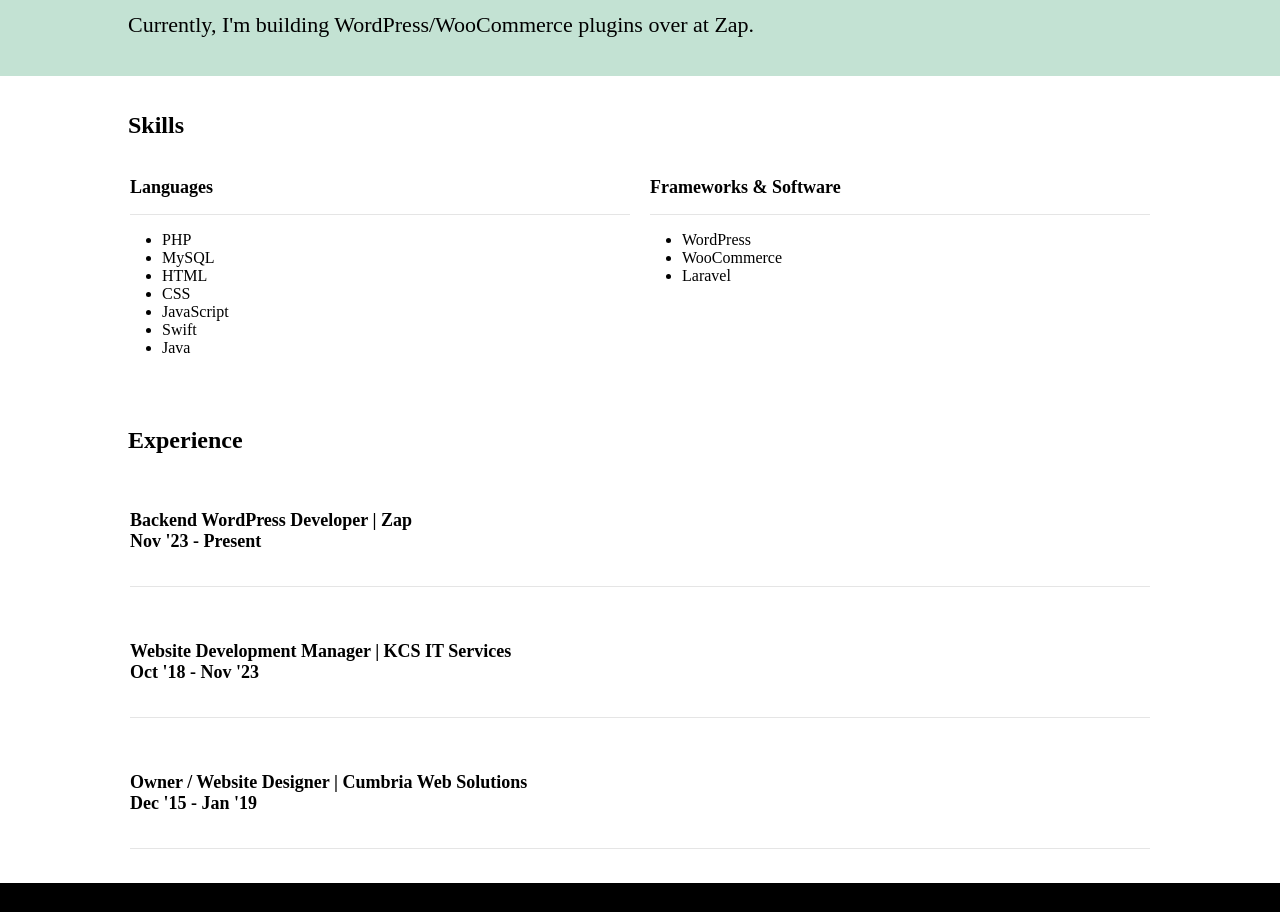
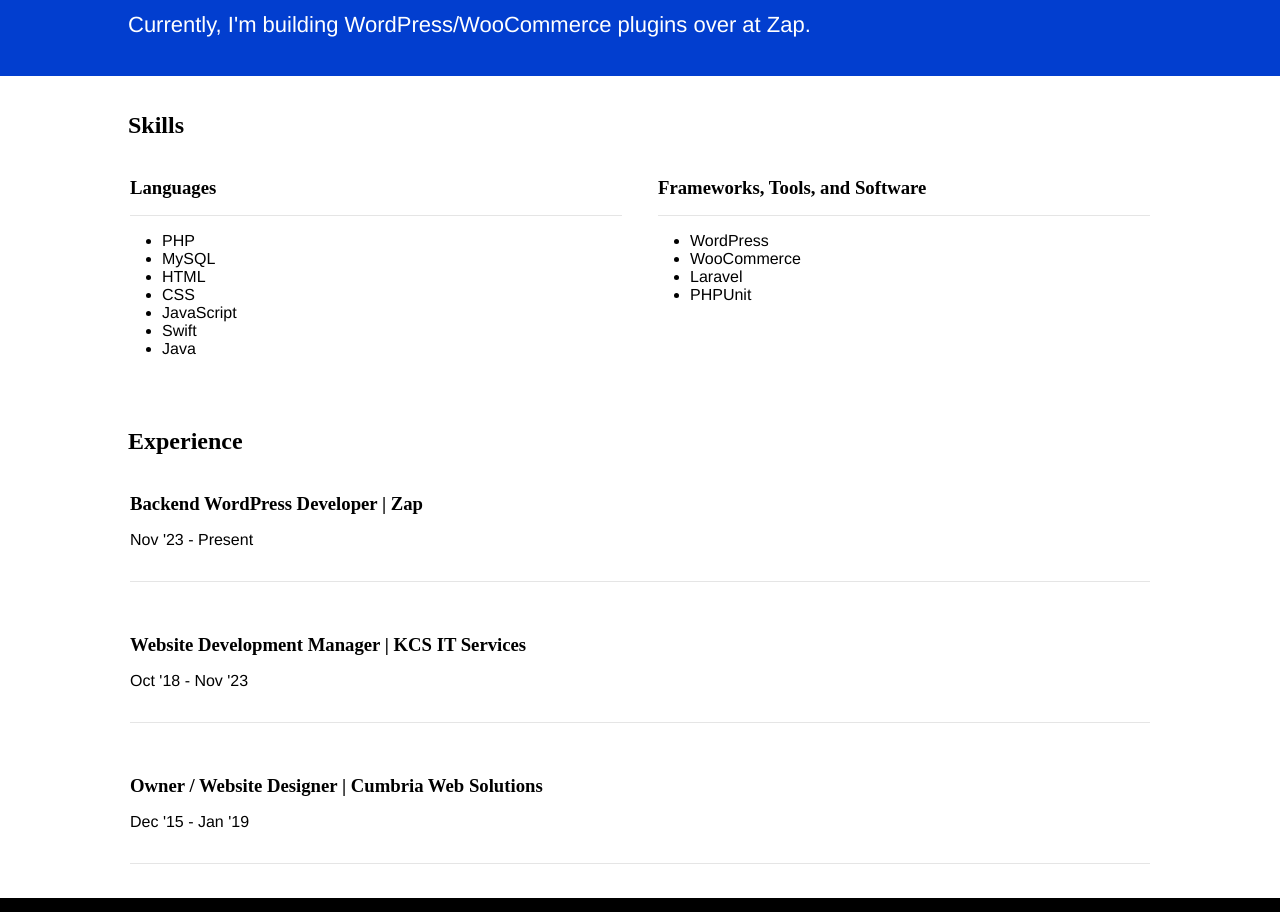
Before and after one commit to dmacelancs/dmacelancs.github.io, a plain HTML site: page index.html in a window 1280 px wide. Shown: the part 185-1097 px from the top of the page. Drawn offline with Linux system fonts and the light colour scheme; a web font is replaced by a local one.

Commit message:
More style tweaks.

```diff
--- a/index.html
+++ b/index.html
@@ -12,8 +12,17 @@
         margin: 0;
         background-color: #fff;
         color: #000;
+        font-family: Helvetica, Arial, Sans-Serif;
+        transition: 10s background-color ease-in-out;
+    }
+
+    h1,
+    h2,
+    h3,
+    h4,
+    h5,
+    h6 {
         font-family: "Apple Garamond", Serif;
-        transition: 10s background-color ease-in-out;
     }
 
     header {
@@ -77,7 +86,8 @@
 
         padding: 1rem 0;
         font-size: 22px;
-        background: rgba(18, 140, 80, 0.25);
+        background: #023ecf;
+        color: #fff;
     }
 
     #skills,
@@ -89,7 +99,7 @@
     .widget-grid {
         display: grid;
         grid-template-columns: 1fr 1fr;
-        grid-gap: 1rem;
+        grid-gap: 2rem;
     }
 
     .widget-grid.single-col {
@@ -106,8 +116,10 @@
         padding: 1rem 0;
         border-bottom: 1px solid rgba(0, 0, 0, 0.1);
         margin: 0;
-        font-size: 18px;
-        font-weight: bold;
+    }
+
+    .widget .widget-title h3 {
+        margin: 0;
     }
 
     .widget .widget-content {
@@ -166,7 +178,9 @@
                 <h2>Skills</h2>
                 <div class="widget-grid">
                     <div class="widget">
-                        <div class="widget-title">Languages</div>
+                        <div class="widget-title">
+                            <h3>Languages</h3>
+                        </div>
                         <div class="widget-content">
                             <ul>
                                 <li>PHP</li>
@@ -180,12 +194,15 @@
                         </div>
                     </div>
                     <div class="widget">
-                        <div class="widget-title">Frameworks &amp; Software</div>
+                        <div class="widget-title">
+                            <h3>Frameworks, Tools, and Software</h3>
+                        </div>
                         <div class="widget-content">
                             <ul>
                                 <li>WordPress</li>
                                 <li>WooCommerce</li>
                                 <li>Laravel</li>
+                                <li>PHPUnit</li>
                             </ul>
                         </div>
                     </div>
@@ -196,20 +213,20 @@
                 <div class="widget-grid single-col">
                     <div class="widget">
                         <div class="widget-title">
-                            <p><strong>Backend WordPress Developer</strong> | Zap<br>
-                                Nov '23 - Present</p>
+                            <h3>Backend WordPress Developer | Zap</h3>
+                            <p>Nov '23 - Present</p>
                         </div>
                     </div>
                     <div class="widget">
                         <div class="widget-title">
-                            <p><strong>Website Development Manager</strong> | KCS IT Services<br>
-                                Oct '18 - Nov '23</p>
+                            <h3>Website Development Manager | KCS IT Services</h3>
+                            <p>Oct '18 - Nov '23</p>
                         </div>
                     </div>
                     <div class="widget">
                         <div class="widget-title">
-                            <p><strong>Owner / Website Designer</strong> | Cumbria Web Solutions<br>
-                                Dec '15 - Jan '19</p>
+                            <h3>Owner / Website Designer | Cumbria Web Solutions</h3>
+                            <p>Dec '15 - Jan '19</p>
                         </div>
                     </div>
                 </div>
```
